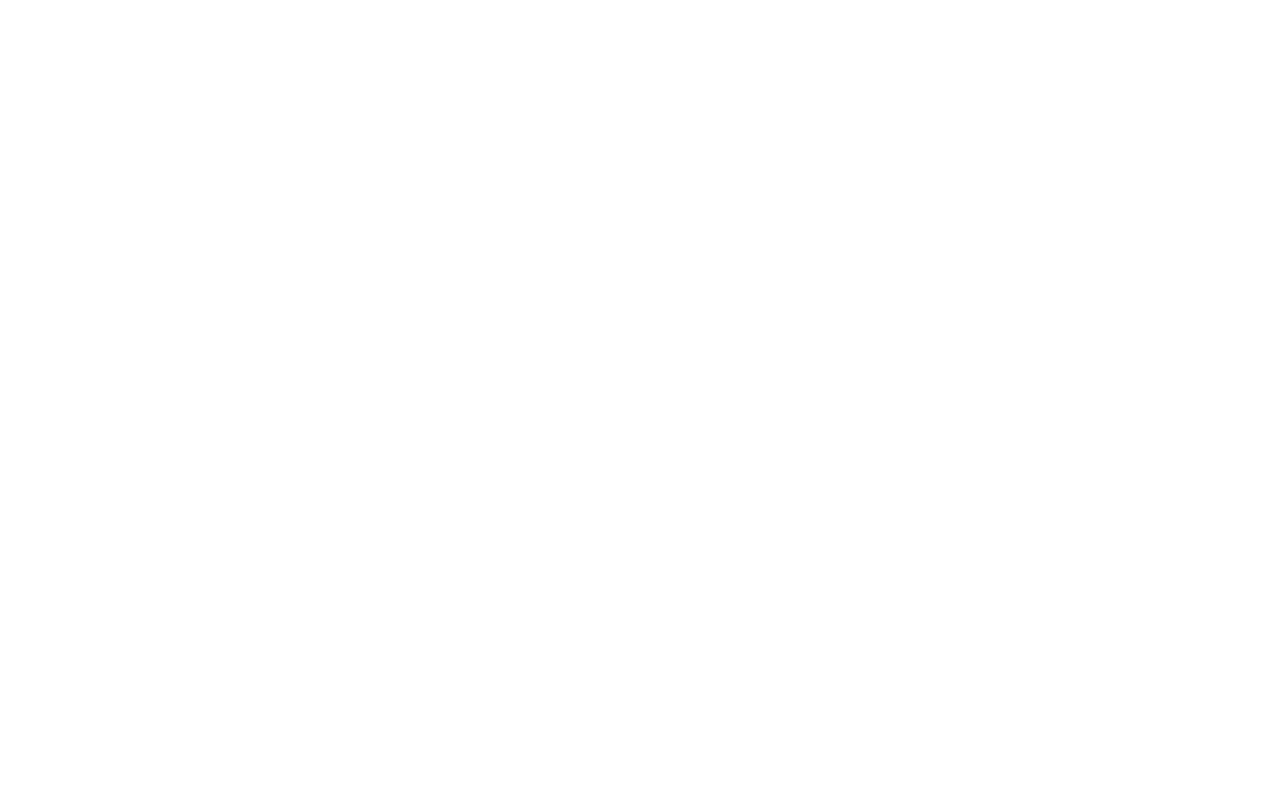
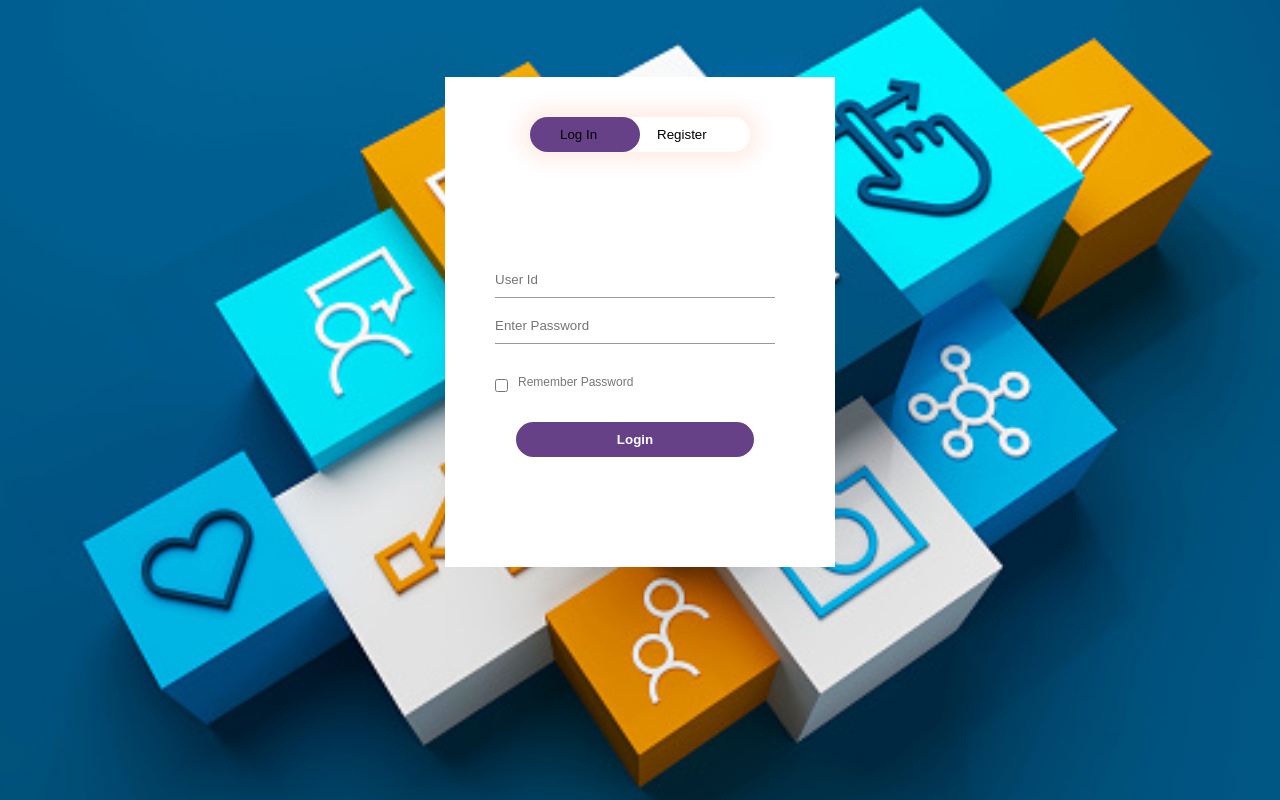
Before and after one commit to tmm-tech/Bonga-Website, a React (Create React App) app in the folder bonga/: page / in a window 1280 px wide. Built offline with nearby package versions, Linux system fonts and the light colour scheme.

Commit message:
Login Section

```diff
--- a/bonga/public/index.html
+++ b/bonga/public/index.html
@@ -7,8 +7,9 @@
     <meta name="viewport" content="width=device-width, initial-scale=1" />
     <meta name="theme-color" content="#000000" />
     <meta name="description" content="Web site created using create-react-app" />
+    <link rel="apple-touch-icon" href="%PUBLIC_URL%/bonga.ico" />
     <link rel="manifest" href="%PUBLIC_URL%/manifest.json" />
-    <title>React App</title>
+    <title>Bonga</title>
 </head>
 
 <body>
--- a/bonga/src/App.jsx
+++ b/bonga/src/App.jsx
@@ -1,8 +1,9 @@
 import './App.css';
-
+import LoginForm from './components/LoginForm';
 function App() {
   return (
     <div className="App">
+      <LoginForm/>
     </div>
   );
 }
```
